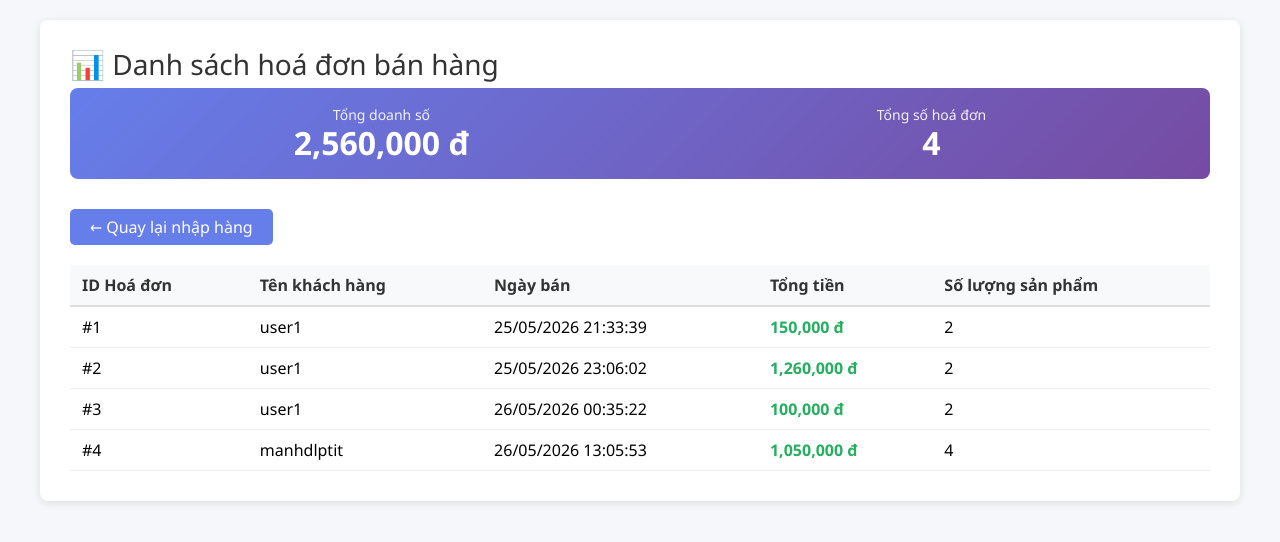
After one commit to manhdlptit/BTL_CSDL, a Flask app: page /danh-sach-hoa-don in a window 1280 px wide. The commit adds this page. Shown: the top 542 px of the page. Run offline with Flask 3, Linux system fonts and the light colour scheme; the visitor is signed in with stand-in values (Sample User, id 1).

Commit message:
them hoa don nua

```diff
--- a/app/blueprints/admin.py
+++ b/app/blueprints/admin.py
@@ -83,3 +83,36 @@ def nhan_du_lieu_nhap_hang():
         return render_template("nhap_hang.html",
                            danh_sach_san_pham=danh_sach_san_pham,
                            danh_sach_loai=danh_sach_loai)
+
+@admin.route("/danh-sach-hoa-don")
+def danh_sach_hoa_don():
+    if not session.get('logged_in'):
+        return redirect(url_for('auth.login'))
+    if session.get("vai_tro") != "admin":
+        return "Bạn không phải là admin, không được phép thực hiện trong trang này"
+
+    danh_sach_hd = HoaDon.query.all()
+    tong_doanh_so = 0
+    for hd in danh_sach_hd:
+        tong_doanh_so += hd.tong_tien if hd.tong_tien else 0
+
+    return render_template("danh_sach_hoa_don.html",
+                         danh_sach_hoa_don=danh_sach_hd,
+                         tong_doanh_so=tong_doanh_so)
+
+@admin.route("/thong-ke-doanh-so")
+def thong_ke_doanh_so():
+    if not session.get('logged_in'):
+        return jsonify({"success": False, "message": "Bạn cần đăng nhập"}), 401
+    if session.get("vai_tro") != "admin":
+        return jsonify({"success": False, "message": "Bạn không phải admin"}), 403
+
+    danh_sach_hd = HoaDon.query.all()
+    tong_doanh_so = sum(hd.tong_tien for hd in danh_sach_hd if hd.tong_tien)
+    so_hoa_don = len(danh_sach_hd)
+
+    return jsonify({
+        "success": True,
+        "tong_doanh_so": tong_doanh_so,
+        "so_hoa_don": so_hoa_don
+    })
--- /dev/null
+++ b/app/static/css/danh_sach_hoa_don.css
@@ -0,0 +1,133 @@
+* {
+  margin: 0;
+  padding: 0;
+  box-sizing: border-box;
+}
+
+body {
+  font-family: "Segoe UI", Tahoma, Geneva, Verdana, sans-serif;
+  background-color: #f5f7fa;
+  padding: 20px;
+}
+
+.container {
+  max-width: 1200px;
+  margin: 0 auto;
+  background: white;
+  border-radius: 8px;
+  box-shadow: 0 2px 8px rgba(0, 0, 0, 0.1);
+  padding: 30px;
+}
+
+h1 {
+  color: #333;
+  margin-bottom: 10px;
+  font-size: 28px;
+}
+
+.thong_ke {
+  background: linear-gradient(135deg, #667eea 0%, #764ba2 100%);
+  color: white;
+  padding: 20px;
+  border-radius: 8px;
+  margin-bottom: 30px;
+  display: flex;
+  justify-content: space-around;
+  align-items: center;
+}
+
+.stat-item {
+  text-align: center;
+}
+
+.stat-label {
+  font-size: 14px;
+  opacity: 0.9;
+  margin-bottom: 5px;
+}
+
+.stat-value {
+  font-size: 32px;
+  font-weight: bold;
+}
+
+.menu {
+  margin-bottom: 20px;
+  display: flex;
+  gap: 10px;
+}
+
+.menu a {
+  padding: 10px 20px;
+  background-color: #667eea;
+  color: white;
+  text-decoration: none;
+  border-radius: 5px;
+  transition: background-color 0.3s;
+}
+
+.menu a:hover {
+  background-color: #764ba2;
+}
+
+table {
+  width: 100%;
+  border-collapse: collapse;
+  margin-top: 20px;
+}
+
+th {
+  background-color: #f8f9fa;
+  padding: 12px;
+  text-align: left;
+  font-weight: 600;
+  color: #333;
+  border-bottom: 2px solid #ddd;
+}
+
+td {
+  padding: 12px;
+  border-bottom: 1px solid #eee;
+}
+
+tr:hover {
+  background-color: #f9fafb;
+}
+
+.gia {
+  color: #27ae60;
+  font-weight: 600;
+}
+
+.empty-state {
+  text-align: center;
+  padding: 40px;
+  color: #999;
+}
+
+.empty-state svg {
+  width: 80px;
+  height: 80px;
+  margin-bottom: 20px;
+  opacity: 0.3;
+}
+
+@media (max-width: 768px) {
+  .container {
+    padding: 15px;
+  }
+
+  .thong_ke {
+    flex-direction: column;
+    gap: 15px;
+  }
+
+  table {
+    font-size: 14px;
+  }
+
+  th,
+  td {
+    padding: 8px;
+  }
+}
--- a/app/static/css/nhap_hang.css
+++ b/app/static/css/nhap_hang.css
@@ -26,6 +26,9 @@ body {
   color: #ffffff;
   padding: 20px;
   text-align: center;
+  display: flex;
+  align-items: center;
+  justify-content: center;
 }
 .card-body {
   padding: 25px;
--- /dev/null
+++ b/app/templates/danh_sach_hoa_don.html
@@ -0,0 +1,68 @@
+<!doctype html>
+<html lang="vi">
+  <head>
+    <meta charset="UTF-8" />
+    <meta name="viewport" content="width=device-width, initial-scale=1.0" />
+    <link
+      rel="stylesheet"
+      href="{{url_for('static', filename='css/reset.css')}}"
+    />
+    <link
+      rel="stylesheet"
+      href="{{ url_for('static', filename='css/danh_sach_hoa_don.css') }}"
+    />
+    <title>Danh sách hoá đơn</title>
+  </head>
+  <body>
+    <div class="container">
+      <h1>📊 Danh sách hoá đơn bán hàng</h1>
+
+      <div class="thong_ke">
+        <div class="stat-item">
+          <div class="stat-label">Tổng doanh số</div>
+          <div class="stat-value">{{ '{:,}'.format(tong_doanh_so) }} đ</div>
+        </div>
+        <div class="stat-item">
+          <div class="stat-label">Tổng số hoá đơn</div>
+          <div class="stat-value">{{ danh_sach_hoa_don|length }}</div>
+        </div>
+      </div>
+
+      <div class="menu">
+        <a href="/nhap-hang">← Quay lại nhập hàng</a>
+      </div>
+
+      {% if danh_sach_hoa_don %}
+      <table>
+        <thead>
+          <tr>
+            <th>ID Hoá đơn</th>
+            <th>Tên khách hàng</th>
+            <th>Ngày bán</th>
+            <th>Tổng tiền</th>
+            <th>Số lượng sản phẩm</th>
+          </tr>
+        </thead>
+        <tbody>
+          {% for hoa_don in danh_sach_hoa_don %}
+          <tr>
+            <td><strong>#{{ hoa_don.id_hoa_don }}</strong></td>
+            <td>{{ hoa_don.tai_khoan.ten_dang_nhap }}</td>
+            <td>
+              {{ hoa_don.ngay_ban.strftime('%d/%m/%Y %H:%M:%S') if
+              hoa_don.ngay_ban else 'N/A' }}
+            </td>
+            <td class="gia">{{ '{:,}'.format(hoa_don.tong_tien) }} đ</td>
+            <td>{{ hoa_don.chi_tiet_hoa_don|length }}</td>
+          </tr>
+          {% endfor %}
+        </tbody>
+      </table>
+      {% else %}
+      <div class="empty-state">
+        <p>Chưa có hoá đơn nào</p>
+      </div>
+      {% endif %}
+    </div>
+  </body>
+</html>
```
Also changed, not shown: app/blueprints/user.py (+21 -1 lines), app/static/css/chi_tiet_hoa_don.css (added, +182 -0 lines), app/templates/chi_tiet_hoa_don.html (added, +90 -0 lines), app/templates/nhap_hang.html (+13 -0 lines), app/templates/san_pham.html (+105 -1 lines), instance/shop.db.
